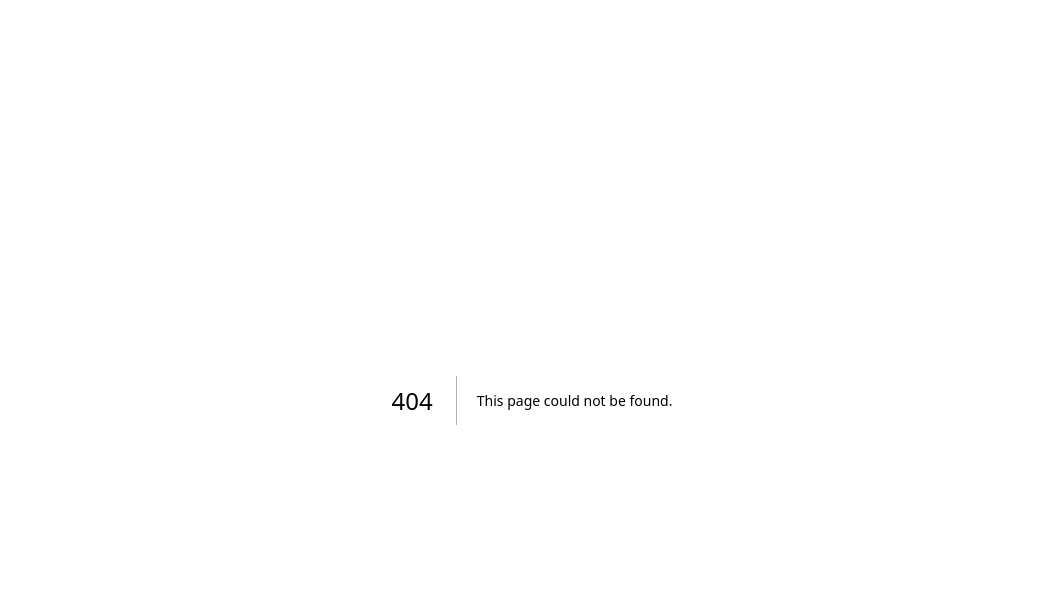
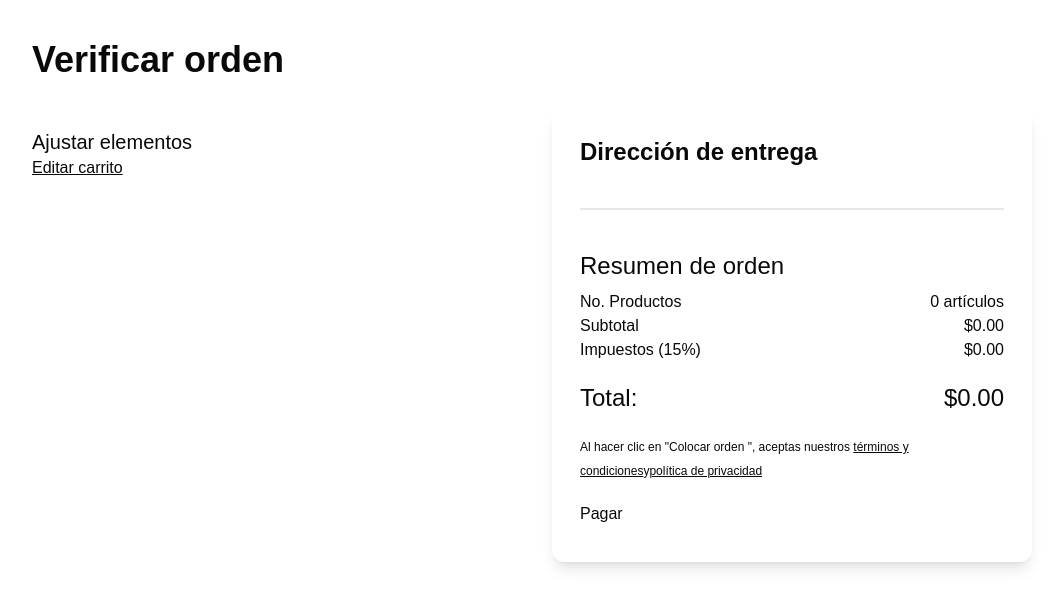
Before and after one commit to Tirofijo26/ecommerce_pe, a Next.js app: page /checkout in a window 1280 px wide. Before the commit this address had no page. Shown: the top 608 px of the page, without its empty margins (108-1169 px from the left). Built offline with nearby package versions, Linux system fonts and the light colour scheme.

Commit message:
carrito de compras

```diff
--- a/src/app/cart/page.tsx
+++ b/src/app/cart/page.tsx
@@ -3,6 +3,7 @@ import Link from "next/link";
 // import { Title } from "@/components";
 import { ProductsInCart } from "./ui/ProductsInCart";
 import { OrderSumary } from "./ui/OrderSumary";
+import { Title } from "@/components";
 
 //* prc: crea el componente
 export default function CartPage() {
@@ -11,6 +12,8 @@ export default function CartPage() {
   return (
     <div className="flex justify-center items-center mb-72 px-10 sm:px-0">
       <div className="flex flex-col w-[1000px]">
+        <Title title="Carrito" />
+
         {/* <Title title="Carrito" /> */}
         <div className="grid grid-cols-1 sm:grid-cols-2 gap-10">
           {/* Carrito */}
@@ -28,20 +31,19 @@ export default function CartPage() {
           <div className="bg-white rounded-xl shadow-lg p-7 h-fit">
             <h2 className="text-2xl mb-2">Resumen de orden</h2>
 
-            <OrderSumary/>
+            <OrderSumary />
 
             <div className="mt-5 mb-2 w-full">
               <Link
-                className="flex btn-primary justify-center"
-                href="/checkout/address"
+                className="flex justify-center"
+                href="/checkout"
               >
-                Checkout
+                Enviar Orden
               </Link>
             </div>
           </div>
         </div>
       </div>
-
     </div>
   );
 }
--- a/src/app/cart/ui/OrderSumary.tsx
+++ b/src/app/cart/ui/OrderSumary.tsx
@@ -30,6 +30,7 @@ export const OrderSumary = () => {
 
   return (
     <div className="grid grid-cols-2">
+
       <span>No. Productos</span>
       <span className="text-right">
         {itemsInCart === 1 ? "1 artículo" : `${itemsInCart} artículos`}
--- a/src/app/cart/ui/ProductsInCart.tsx
+++ b/src/app/cart/ui/ProductsInCart.tsx
@@ -12,6 +12,7 @@ export const ProductsInCart = () => {
     (state) => state.updateProductQuantity
   );
   const productInCart = useCartStore((state) => state.cart);
+
   const [loaded, setLoaded] = useState(false);
 
   useEffect(() => {
--- /dev/null
+++ b/src/app/checkout/page.tsx
@@ -0,0 +1,130 @@
+"use client";
+
+import { Title } from "@/components";
+import { useCartStore, useUsuario } from "@/store";
+import Image from "next/image";
+import Link from "next/link";
+import { currencyFormat } from "../cart/ui/currencyFormat";
+import { useState } from "react";
+import { useRouter } from "next/navigation";
+
+//* prc: crea el componente
+export default function CheckoutPage() {
+  const router = useRouter(); // Inicializa useRouter
+
+  const usuario = useUsuario((state) => state.usuarioIniciado);
+
+  const productInCart = useCartStore((state) => state.cart);
+
+  console.log(productInCart);
+
+  const subTotal = productInCart.reduce(
+    (subTotal, product) => product.cantidad * product.precio + subTotal,
+    0
+  );
+  const tax = subTotal * 0.15;
+  const total = subTotal + tax;
+  const itemsInCart = productInCart.reduce(
+    (total, item) => total + item.cantidad,
+    0
+  );
+
+  const pagar = () => {
+    alert('Pago realizado')
+    router.replace('buyer')
+  }
+
+  return (
+    <div className="flex justify-center items-center mb-72 px-10 sm:px-0">
+      <div className="flex flex-col w-[1000px]">
+        <Title title="Verificar orden" />
+        <div className="grid grid-cols-1 sm:grid-cols-2 gap-10">
+          {/* Carrito */}
+          <div className="flex flex-col mt-5">
+            <span className="text-xl">Ajustar elementos</span>
+            <Link className="underline mb-5" href={"/cart"}>
+              Editar carrito
+            </Link>
+
+            {/* items */}
+            {productInCart.map((product) => (
+              <div className="flex mb-5" key={product.nombre}>
+                <Image
+                  className="mr-5 rounded"
+                  src={`/products/${product.image}`}
+                  width={100}
+                  height={100}
+                  style={{
+                    width: "100px",
+                    height: "100px",
+                  }}
+                  alt={product.nombre}
+                />
+                <div>
+                  <p>{product.nombre}</p>
+                  <p>{product.precio} x 3</p>
+                  <p className="font-bold">
+                    Subtotal: ${currencyFormat(product.precio * 3)}
+                  </p>
+                </div>
+              </div>
+            ))}
+          </div>
+
+          {/* Checkout - Resumen de orden */}
+          <div className="bg-white rounded-xl shadow-lg p-7">
+            <h2 className="text-2xl mb-2 font-bold">Dirección de entrega</h2>
+            <div className="mb-10">
+              <p className="text-2xl">{usuario.nombre}</p>
+              <p>{usuario.direccion}</p>
+              <p>{usuario.correo}</p>
+              <p>{usuario.telefono}</p>
+            </div>
+
+            {/* Divider */}
+            <div className="w-full h-0.5 rounded bg-gray-200 mb-10" />
+
+            <h2 className="text-2xl mb-2">Resumen de orden</h2>
+            <div className="grid grid-cols-2">
+              <span>No. Productos</span>
+              <span className="text-right">
+                {itemsInCart === 1 ? "1 artículo" : `${itemsInCart} artículos`}
+              </span>
+
+              <span>Subtotal</span>
+              <span className="text-right">{currencyFormat(subTotal)}</span>
+
+              <span>Impuestos (15%)</span>
+              <span className="text-right">{currencyFormat(tax)}</span>
+
+              <span className="text-2xl mt-5">Total:</span>
+              <span className="text-2xl mt-5 text-right">
+                {currencyFormat(total)}
+              </span>
+            </div>
+
+            <div className="mt-5 mb-2 w-full">
+              <p className="mb-5">
+                {/* Disclaimer */}
+                <span className="text-xs">
+                  Al hacer clic en &quot;Colocar orden &quot;, aceptas nuestros{" "}
+                  <a className="underline" href="#">
+                    términos y condiciones
+                  </a>
+                  y
+                  <a className="underline" href="#">
+                    política de privacidad
+                  </a>
+                </span>
+              </p>
+
+              <button className="flexjustify-center" onClick={pagar} >
+                Pagar
+              </button>
+            </div>
+          </div>
+        </div>
+      </div>
+    </div>
+  );
+}
--- a/src/components/index.ts
+++ b/src/components/index.ts
@@ -1,4 +1,5 @@
 export * from './producto/quantity-selector/QuantitySelector';
+export * from './ui/Title';
 export * from './ui/button';
 export * from './ui/card';
 export * from './ui/input';
--- /dev/null
+++ b/src/components/ui/Title.tsx
@@ -0,0 +1,25 @@
+// import { titleFont } from "@/config/fonts";
+
+interface Props {
+  title: string;
+  subtitle?: string;
+  className?: string;
+}
+
+// * rafc
+export const Title = ({ title, subtitle, className}: Props) => {
+  return (
+    <div className={`mt-3 ${className}`}>
+      <h1 className={`antialiased text-4xl font-semibold my-7`}>
+        {title}
+      </h1>
+
+      {
+        subtitle && (
+          <h3 className="text-xl mb-5">{subtitle}</h3>
+        )
+      }
+
+    </div>
+  )
+}
```
